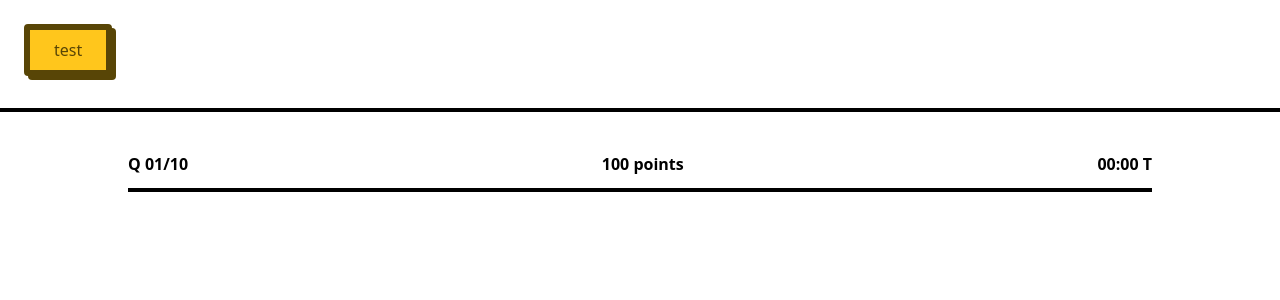
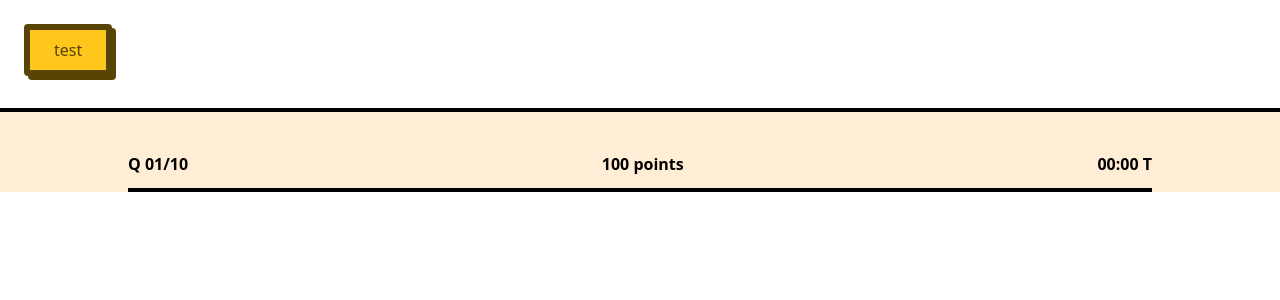
Before and after one commit to shaikhyakubhossain/quiz-app, a Next.js app: page / in a window 1280 px wide. Shown: the top 300 px of the page. Built offline with nearby package versions, Linux system fonts and the light colour scheme.

Commit message:
Update css

```diff
--- a/src/app/component/Nav/nav.component.tsx
+++ b/src/app/component/Nav/nav.component.tsx
@@ -4,7 +4,7 @@ import Btn from '../Btn/btn.component';
 
 export default function Nav() {
     return (
-        <div className={`${styles.mainContainer} flex w-full h-28 border-b-4 border-black`}>
+        <div className={`${styles.mainContainer} flex w-full h-28 border-b-4 border-black bg-white`}>
             <div className={`${styles.menuBtn}`}></div>
             <Btn>test</Btn>
         </div>
--- a/src/app/page.tsx
+++ b/src/app/page.tsx
@@ -4,7 +4,7 @@ import StatusBar from './component/StatusBar/status-bar.component';
 
 export default function Home(): JSX.Element{
   return (
-      <div className=''>
+      <div className=' bg-orange-100'>
         <Nav />
         <StatusBar />
       </div>
```
